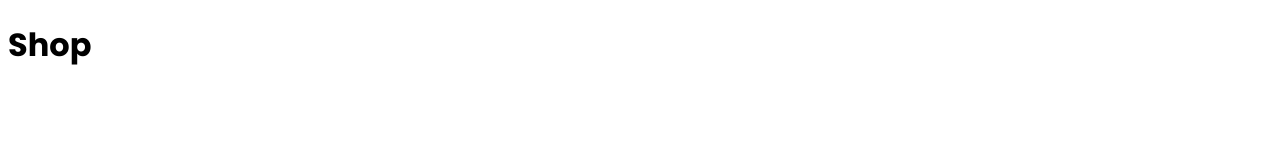
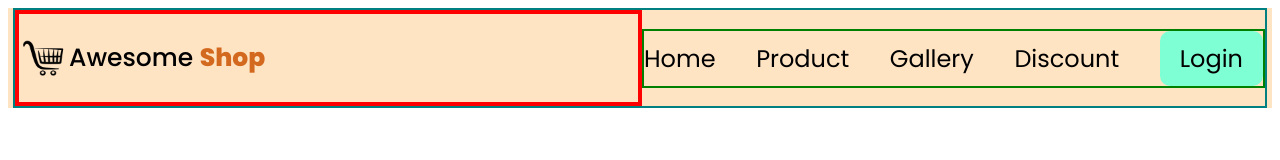
Before and after one commit to mdmuradgain/shop, a plain HTML site: page index.html in a window 1280 px wide. Drawn offline with Linux system fonts and the light colour scheme.

Commit message:
Header Section Added

```diff
--- a/index.html
+++ b/index.html
@@ -9,6 +9,24 @@
   <title>Shop</title>
 </head>
 <body>
-  <h1>Shop</h1>
+  <header>
+    <!-- navbar section start here -->
+    <nav class="header_section">
+      <div class="nav_container">
+        <img src="images/pngwing.com.png" alt="">
+        <p>Awesome <span class="special">Shop</span></p>
+      </div>
+      <div class="item_container">
+        <a href="">Home</a>
+        <a href="">Product</a>
+        <a href="">Gallery</a>
+        <a href="">Discount</a>
+        <a class="login_btn" href="">Login</a>
+      </div>
+    </nav>
+    <!-- navbar section end here -->
+  </header>
+  <main></main>
+  <footer></footer>
 </body>
 </html>
--- a/styles/style.css
+++ b/styles/style.css
@@ -2,3 +2,51 @@
 body{
   font-family: 'Poppins', sans-serif;
 }
+header{
+  background-color:bisque;
+}
+/* Navbar Style Start Here */
+.header_section{
+  display: flex;
+  align-items: center;
+  max-width: 1250px;
+  margin: 0 auto;
+  border: 2px solid teal;
+}
+.nav_container{
+  border: 4px solid red;
+  min-height: 20px;
+  display: flex;
+  align-items: center;
+  width: 50%;
+}
+.nav_container img{
+  width: 50px;
+  object-fit: cover;
+}
+.nav_container p{
+  font-size: 25px;
+  font-weight: 500;
+}
+.special{
+  color: chocolate;
+  font-weight: 900;
+}
+.item_container{
+  border: 2px solid green;
+  width: 50%;
+  display: flex;
+  justify-content: space-between;
+  align-items: center;
+}
+.item_container a{
+  text-decoration: none;
+  font-size: 24px;
+  color: black;
+
+}
+.login_btn{
+  background-color: aquamarine;
+  padding: 10px 20px;
+  border-radius: 10px;
+}
```
